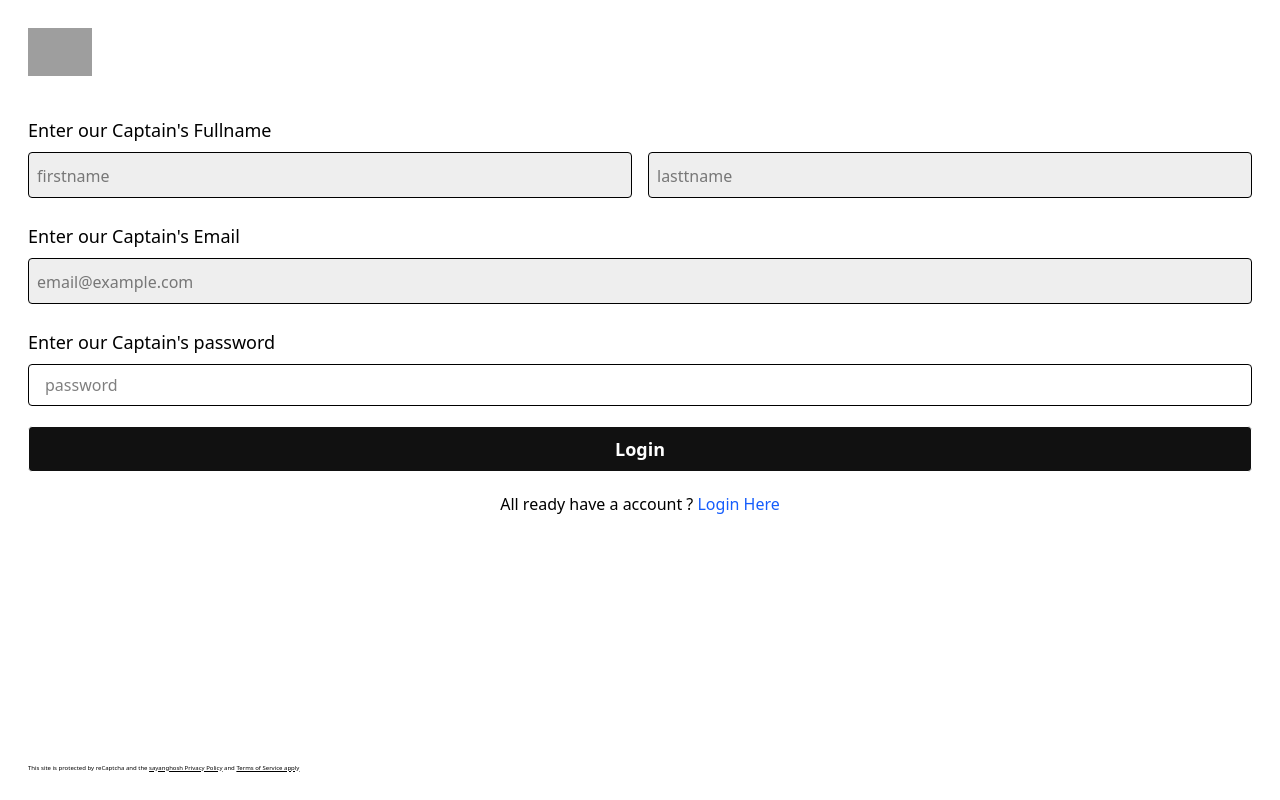
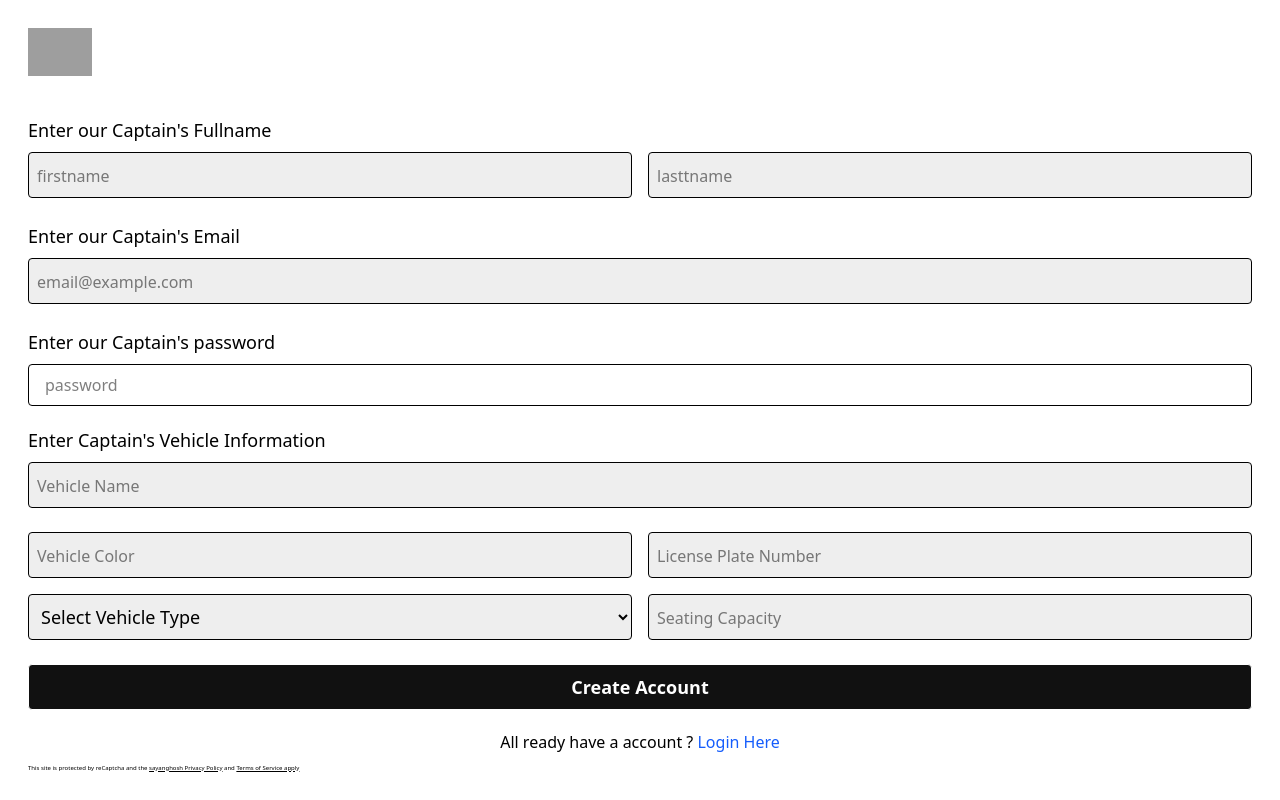
Before and after one commit to Sayan-ghs/Car_Booking_Frontend, a React (Vite) app: page /captain-signup in a window 1280 px wide. Built offline with nearby package versions, Linux system fonts and the light colour scheme; grey boxes are pictures that could not be loaded.

Commit message:
update the frontend

```diff
--- a/src/App.jsx
+++ b/src/App.jsx
@@ -9,6 +9,8 @@ import Start from './pages/start'
 import Home from './pages/Home'
 import UserProtectedWrapper from './pages/UserProtectedWrapper'
 import UserLogout from './pages/UserLogout'
+import CaptainHome from './pages/CaptainHome'
+import CaptainProtectedWrapper from './pages/CaptainProtectedWrapper'
 
 const App = () => {
 
@@ -32,6 +34,12 @@ const App = () => {
               <UserLogout />
             </UserProtectedWrapper>
           }/>
+
+          <Route path='/captain-home' element={
+            <CaptainProtectedWrapper>
+              <CaptainHome />
+            </CaptainProtectedWrapper>
+          }/>
       </Routes>
     </div>
   )
--- a/src/context/CaptainContext.jsx
+++ b/src/context/CaptainContext.jsx
@@ -0,0 +1,33 @@
+import React, { createContext, useContext, useState } from 'react'
+
+export const CaptainDataContext = createContext()
+
+const CaptainContext = ({children}) => {
+
+        const [Captain , setCaptain] = useState(null)
+        const [isLoading , setLoading] = useState(null)
+        const [error, setError] = useState(null)
+
+        const updateCaptain = (captainData) =>{
+          setCaptain(captainData)
+        }
+
+        const value = {
+          Captain,
+          setCaptain,
+          isLoading,
+          setLoading,
+          error,
+          setError,
+          updateCaptain
+        }
+  return (
+    <div>
+      <CaptainDataContext.Provider value={value}>
+        {children}
+      </CaptainDataContext.Provider>
+    </div>
+  )
+}
+
+export default CaptainContext
--- a/src/main.jsx
+++ b/src/main.jsx
@@ -4,13 +4,16 @@ import './index.css'
 import App from './App.jsx'
 import {BrowserRouter} from 'react-router-dom'
 import UserContext from './context/userContext.jsx'
+import CaptainContext from './context/CaptainContext.jsx'
 
 createRoot(document.getElementById('root')).render(
   <StrictMode>
+    <CaptainContext>
     <UserContext>
     <BrowserRouter>
     <App/>
     </BrowserRouter>
     </UserContext>
+    </CaptainContext>
   </StrictMode>,
 )
--- /dev/null
+++ b/src/pages/CaptainHome.jsx
@@ -0,0 +1,11 @@
+import React from 'react'
+
+const CaptainHome = () => {
+  return (
+    <div>
+      hello
+    </div>
+  )
+}
+
+export default CaptainHome
--- /dev/null
+++ b/src/pages/CaptainLogout.jsx
@@ -0,0 +1,25 @@
+import React from 'react'
+import { useNavigate } from 'react-router-dom'
+
+const CaptainLogout = () => {
+        const navigate = useNavigate()
+        const token = localStorage.getItem('token')
+
+        axios.get(`${import.meta.env.VITE_BASE_URL}/captain/logout`,{
+                headers : {
+                        Authorization : `bearer${token}`
+                }
+        }).then((response) => {
+                if(response.status === 200){
+                        localStorage.removeItem('token')
+                        navigate('/captain-login')
+                }
+        })
+  return (
+    <div>
+
+    </div>
+  )
+}
+
+export default CaptainLogout
--- /dev/null
+++ b/src/pages/CaptainProtectedWrapper.jsx
@@ -0,0 +1,49 @@
+import React, { useContext } from 'react'
+import { useNavigate } from 'react-router-dom'
+import { CaptainDataContext } from '../context/CaptainContext'
+import { useState } from 'react'
+
+
+const CaptainProtectedWrapper = ({children}) => {
+        const token = localStorage.getItem('token')
+        const {captain,setCaptain} = useContext(CaptainDataContext)
+        const [isLoading,setIsLoading] = useState(true)
+
+        const navigate = useNavigate()
+
+        useEffect(()=>{
+          if(!token){
+            navigate('/captain-login')
+          }
+        },[token])
+        axios.get(`${import.meta.env.VITE_BASE_URL}/captain/profile`,{
+                headers : {
+                        Authorization : `Bear ${token}`
+                }
+        }).then(response=>{
+                if(response.status === 200){
+                        setCaptain(response.data.captain)
+                        setIsLoading(false)
+                }
+        }).catch(err=>{
+                console.log(err)
+                localStorage.removeItem('token')
+                navigate('/captain-login')
+        })
+
+        if(isLoading){
+                return (
+                        <div>
+                                Loading...
+                        </div>
+                )
+        }
+
+  return (
+    <div>
+      {children}
+    </div>
+  )
+}
+
+export default CaptainProtectedWrapper
--- a/src/pages/CaptainSignUp.jsx
+++ b/src/pages/CaptainSignUp.jsx
@@ -1,29 +1,63 @@
 import React, { useState } from 'react'
-import { Link } from 'react-router-dom';
+import { Link, useNavigate } from 'react-router-dom';
+import { CaptainDataContext } from '../context/CaptainContext';
+import axios from 'axios'
 
 const CaptainSignUp = () => {
+
+  const navigate = useNavigate()
     const [email, setemail] = useState('');
     const [password, setpasswrod] = useState('');
     const [firstname, setfirstname] = useState('');
-    const [lasttname,setlastname] = useState('')
+    const [lastname,setlastname] = useState('')
     const [userData , setUserData] = useState('')
 
-    const submitHandler = (e) =>{
+    const [name, setName] = useState('');
+    const [vehicleColor, setVehicleColor] = useState('');
+    const [vehiclePlate, setVehiclePlate] = useState('');
+    const [vehicleCapacity, setVehicleCapacity] = useState('');
+    const [vehicleType, setVehicleType] = useState('');
+
+    const {captain , setCaptain} = React.useContext(CaptainDataContext)
+
+    const submitHandler = async (e) =>{
       e.preventDefault()
 
-      setUserData({
-        fullname :{
-          firstname : firstname,
-          lasttname : lasttname
+      const captainData ={
+        fullname: {
+          firstname: firstname,
+          lastname: lastname
         },
-        email : email,
-        password : password
-      })
+        email: email,
+        password: password,
+        name: name,
+        vehicle: {
+          color: vehicleColor,
+          plate: vehiclePlate,
+          capacity: vehicleCapacity,
+          vehicleType: vehicleType
+        }
+      }
+
+      const response = await axios.post(`${import.meta.env.VITE_BASE_URL}/captain/register`,captainData)
+
+      if(response.status === 201){
+        const data = response.data
+        setCaptain(data.captain)
+        localStorage.setItem('token',data.token)
+        console.log(response.data)
+        navigate('/captain-home')
+      }
 
       setemail('')
       setfirstname('')
       setlastname('')
       setpasswrod('')
+      setName('')
+      setVehicleCapacity('')
+      setVehicleColor('')
+      setVehicleType('')
+      setVehiclePlate('')
     }
   return (
           <div className='p-7 h-screen flex flex-col justify-between'>
@@ -39,7 +73,7 @@ const CaptainSignUp = () => {
             <input value={firstname} onChange={(e)=>{
               setfirstname(e.target.value)
             }} required type='text' placeholder='firstname' className='bg-[#eeeeee] rounded px-2 py-2 border w-1/2 text-lg placeholder:text-base'/>
-            <input value={lasttname} onChange={(e)=>{
+            <input value={lastname} onChange={(e)=>{
               setlastname(e.target.value)
             }}required type='text' placeholder='lasttname' className='bg-[#eeeeee] rounded px-2 py-2 border w-1/2 text-lg placeholder:text-base'/>
           </div>
@@ -61,8 +95,58 @@ const CaptainSignUp = () => {
             type='password'
             placeholder='password'
           />
+          <h3 className='text-lg font-medium mb-2'>Enter Captain's Vehicle Information</h3>
+          <div className="mb-4">
+            <input
+              value={name}
+              onChange={(e) => setName(e.target.value)}
+              className='bg-[#eeeeee] mb-2 rounded px-2 py-2 border w-full text-lg placeholder:text-base'
+              required
+              type='text'
+              placeholder='Vehicle Name'
+            />
+          </div>
+          <div className="flex gap-4 mb-4">
+            <input
+              value={vehicleColor}
+              onChange={(e) => setVehicleColor(e.target.value)}
+              className='bg-[#eeeeee] rounded px-2 py-2 border w-1/2 text-lg placeholder:text-base'
+              required
+              type='text'
+              placeholder='Vehicle Color'
+            />
+            <input
+              value={vehiclePlate}
+              onChange={(e) => setVehiclePlate(e.target.value)}
+              className='bg-[#eeeeee] rounded px-2 py-2 border w-1/2 text-lg placeholder:text-base'
+              required
+              type='text'
+              placeholder='License Plate Number'
+            />
+          </div>
+          <div className="flex gap-4 mb-6">
+            <select
+              value={vehicleType}
+              onChange={(e) => setVehicleType(e.target.value)}
+              className='bg-[#eeeeee] rounded px-2 py-2 border w-1/2 text-lg'
+              required
+            >
+              <option value="">Select Vehicle Type</option>
+              <option value="car">Car</option>
+              <option value="auto">Auto</option>
+              <option value="motor">Motor</option>
+            </select>
+            <input
+              value={vehicleCapacity}
+              onChange={(e) => setVehicleCapacity(e.target.value)}
+              className='bg-[#eeeeee] rounded px-2 py-2 border w-1/2 text-lg placeholder:text-base'
+              required
+              type='number'
+              placeholder='Seating Capacity'
+            />
+          </div>
           <button className='bg-[#111] text-white font-semibold mb-5 rounded px-4 py-2 border w-full text-lg'>
-            Login
+            Create Account
           </button>
           <p className='text-center'>
             All ready have a account ?
--- a/src/pages/Captainlogin.jsx
+++ b/src/pages/Captainlogin.jsx
@@ -1,18 +1,31 @@
-import React, { useState } from 'react'
-import { Link } from 'react-router-dom';
+import React, { useContext, useState } from 'react'
+import { Link, useNavigate } from 'react-router-dom';
+import { CaptainDataContext } from '../context/CaptainContext';
+import axios from 'axios';
 
 const Captainlogin = () => {
+  const navigate = useNavigate()
+  const {captain , setCaptain } = useContext(CaptainDataContext)
   const [email, setemail] = useState('');
   const [password, setpasswrod] = useState('');
   const [CaptainData, setCaptainData] = useState('');
 
-  const submitHandler = (e) => {
+  const submitHandler = async (e) => {
     e.preventDefault();
-    setCaptainData({
+  const Captain = {
       email: email,
       password: password,
-    });
-    console.log(email, password);
+    };
+
+    const response = await axios.post(`${import.meta.env.VITE_BASE_URL}/captain/login`,Captain)
+
+    if(response.status === 201){
+      const data = response.data
+      setCaptain(data.captain)
+      localStorage.setItem('token',data.token)
+      navigate('/captain-home')
+    }
+
     setemail('');
     setpasswrod('');
   };
```
